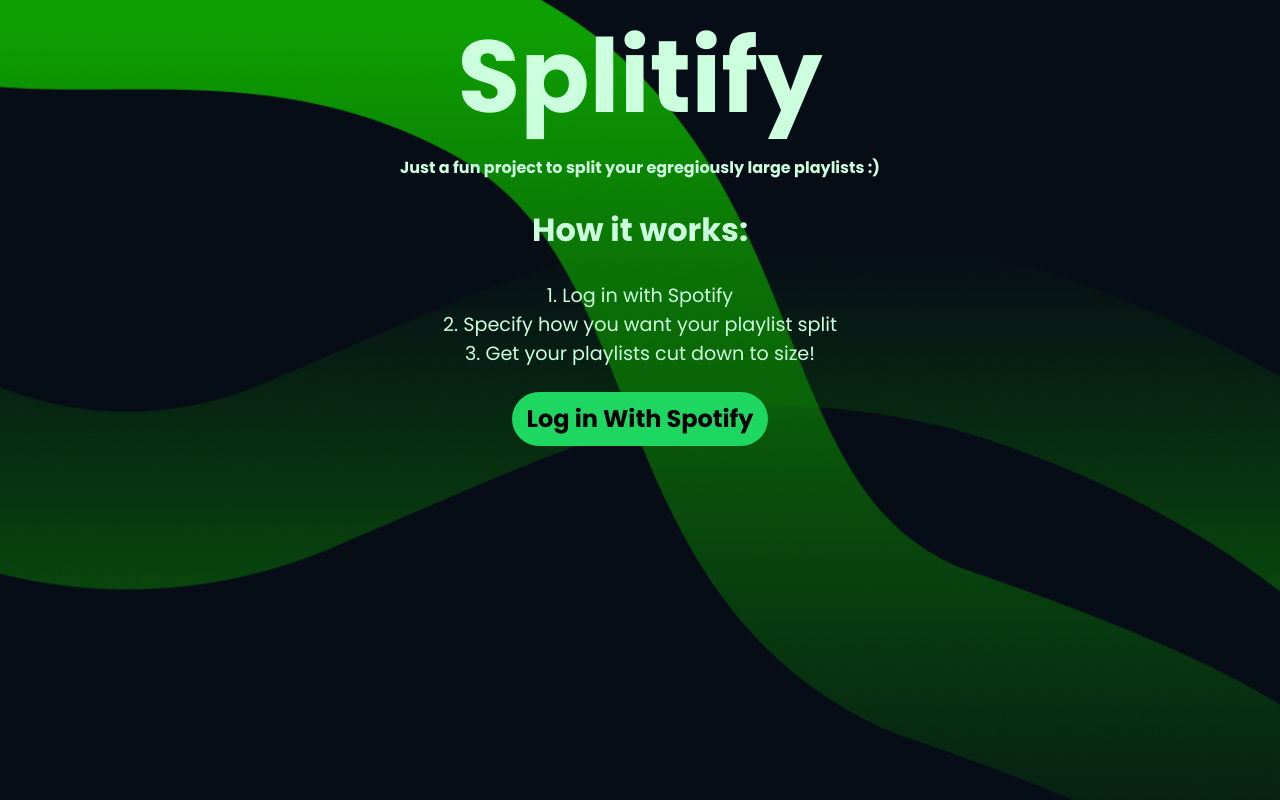
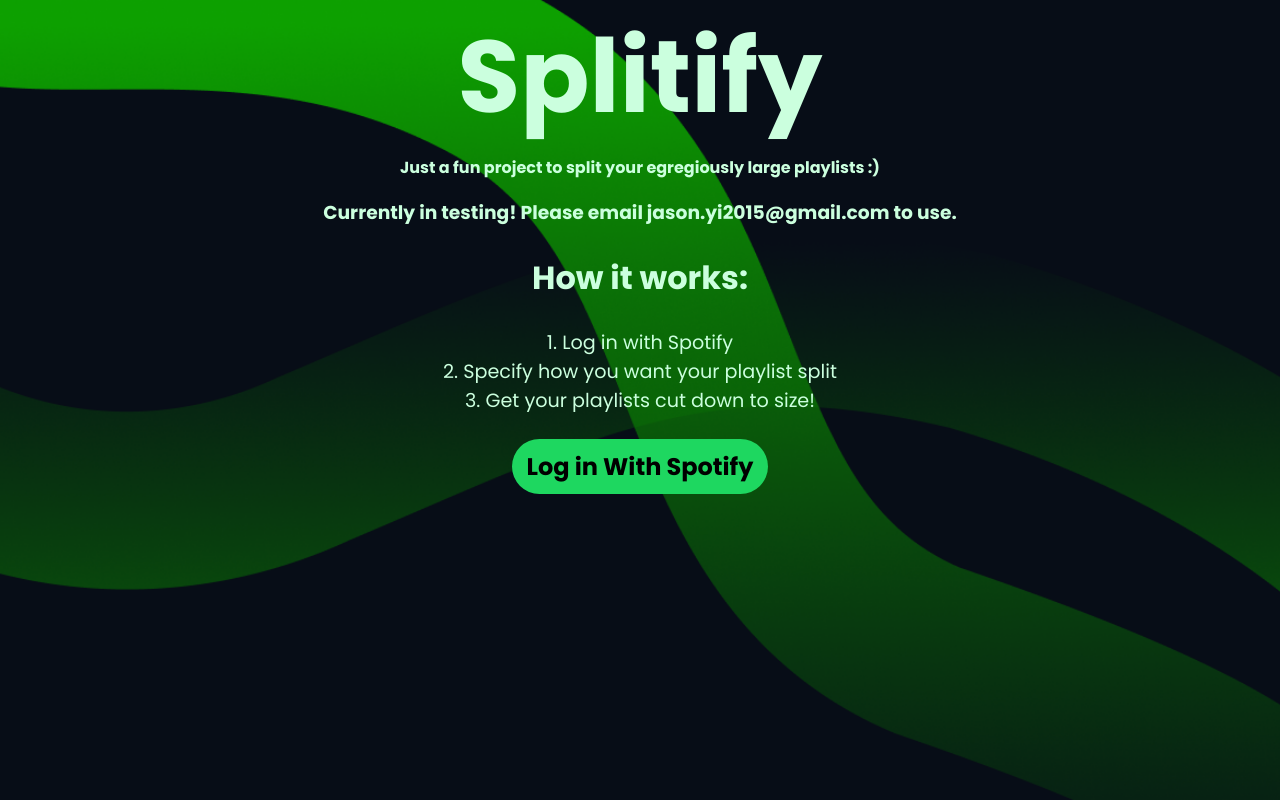
Before and after one commit to JasYi/splitify, a React (Create React App) app: page / in a window 1280 px wide. Built offline with nearby package versions, Linux system fonts and the light colour scheme.

Commit message:
added testing message

```diff
--- a/src/pages/home.js
+++ b/src/pages/home.js
@@ -16,6 +16,7 @@
       <h3 className="subtitle">
         Just a fun project to split your egregiously large playlists :)
       </h3>
+      <h3>Currently in testing! Please email jason.yi2015@gmail.com to use.</h3>
       <h2>How it works:</h2>
       <ul className="instructions">
         <li>1. Log in with Spotify</li>
```
